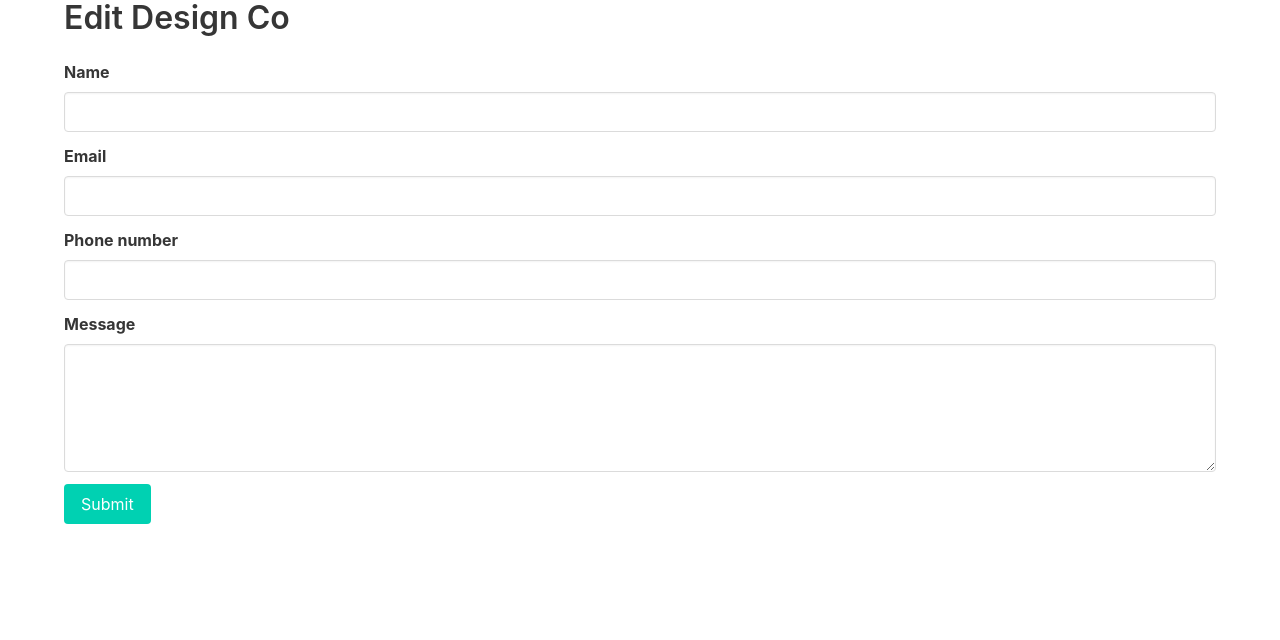
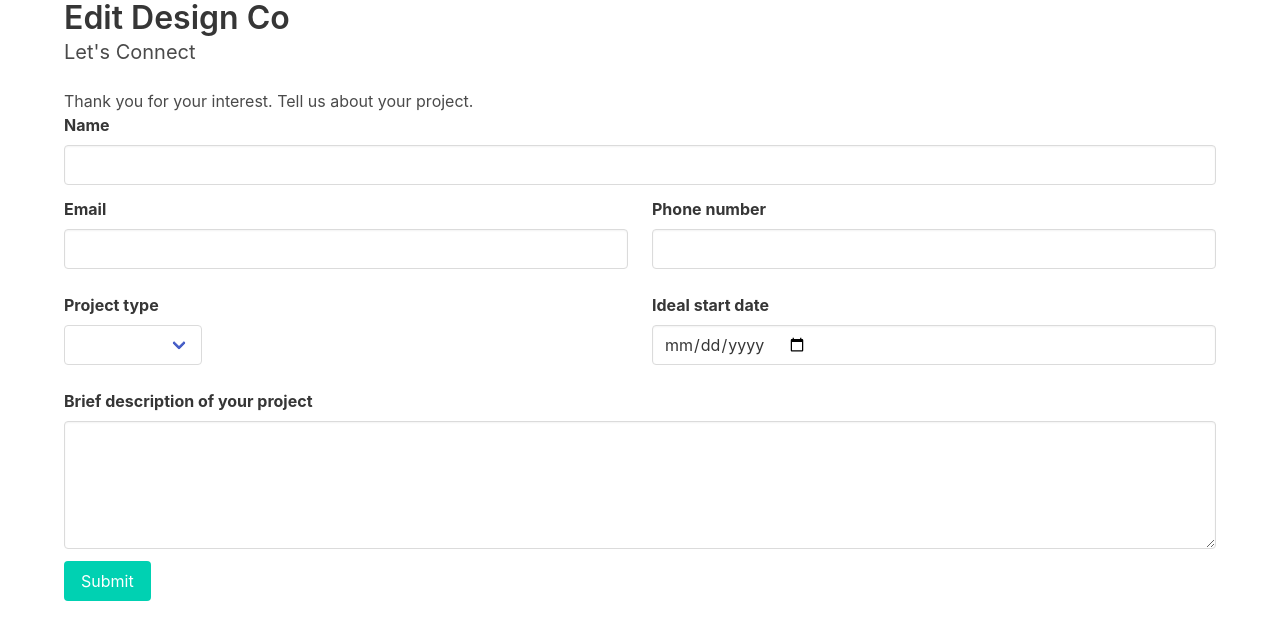
Before and after one commit to tweeres04/edit-design-co, a Next.js app: page / in a window 1280 px wide. Shown: the top 640 px of the page. Built offline with nearby package versions, Linux system fonts and the light colour scheme; no server answers.

Commit message:
More refinement

```diff
--- a/pages/index.tsx
+++ b/pages/index.tsx
@@ -14,6 +14,8 @@ const Home: NextPage = () => {
 				></link>
 			</Head>
 			<h1 className="title">Edit Design Co</h1>
+			<h3 className="subtitle">Let's Connect</h3>
+			<p>Thank you for your interest. Tell us about your project.</p>
 			<form action={process.env.NEXT_PUBLIC_FORM_URL} method="POST">
 				<div className="field">
 					<label htmlFor="nameInput" className="label">
@@ -26,17 +28,21 @@ const Home: NextPage = () => {
 						name="name"
 					/>
 				</div>
+				<div className="columns">
+					<div className="column">
 						<div className="field">
 							<label htmlFor="emailInput" className="label">
 								Email
 							</label>
 							<input
-						type="text"
+								type="email"
 								className="input"
 								id="emailInput"
 								name="email"
 							/>
 						</div>
+					</div>
+					<div className="column">
 						<div className="field">
 							<label htmlFor="phoneInput" className="label">
 								Phone number
@@ -48,9 +54,47 @@ const Home: NextPage = () => {
 								name="phone"
 							/>
 						</div>
+					</div>
+				</div>
+				<div className="columns">
+					<div className="column">
+						<div className="field">
+							<label htmlFor="projectTypeInput" className="label">
+								Project type
+							</label>
+							<div className="select">
+								<select
+									name="projectType"
+									id="projectTypeInput"
+								>
+									<option value=""></option>
+									<option value="new_build">New Build</option>
+									<option value="furniture">Furniture</option>
+									<option value="renovation">
+										Renovation
+									</option>
+									<option value="other">Other</option>
+								</select>
+							</div>
+						</div>
+					</div>
+					<div className="column">
+						<div className="field">
+							<label htmlFor="startDateInput" className="label">
+								Ideal start date
+							</label>
+							<input
+								type="date"
+								className="input"
+								id="startDateInput"
+								name="startDate"
+							/>
+						</div>
+					</div>
+				</div>
 				<div className="field">
 					<label htmlFor="messageInput" className="label">
-						Message
+						Brief description of your project
 					</label>
 					<textarea
 						className="textarea"
```
Lines whose indentation alone changed are shown as unchanged.
